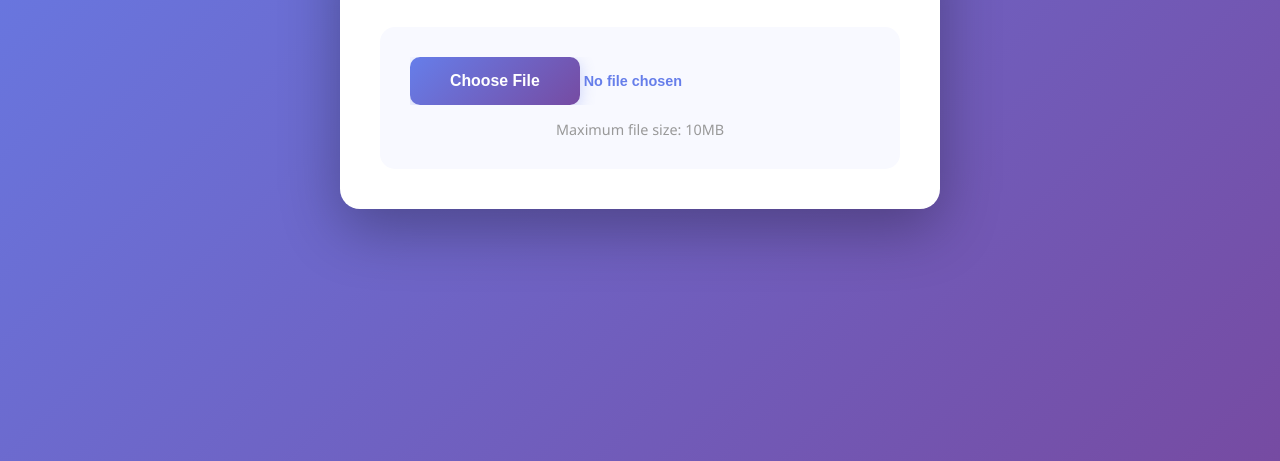
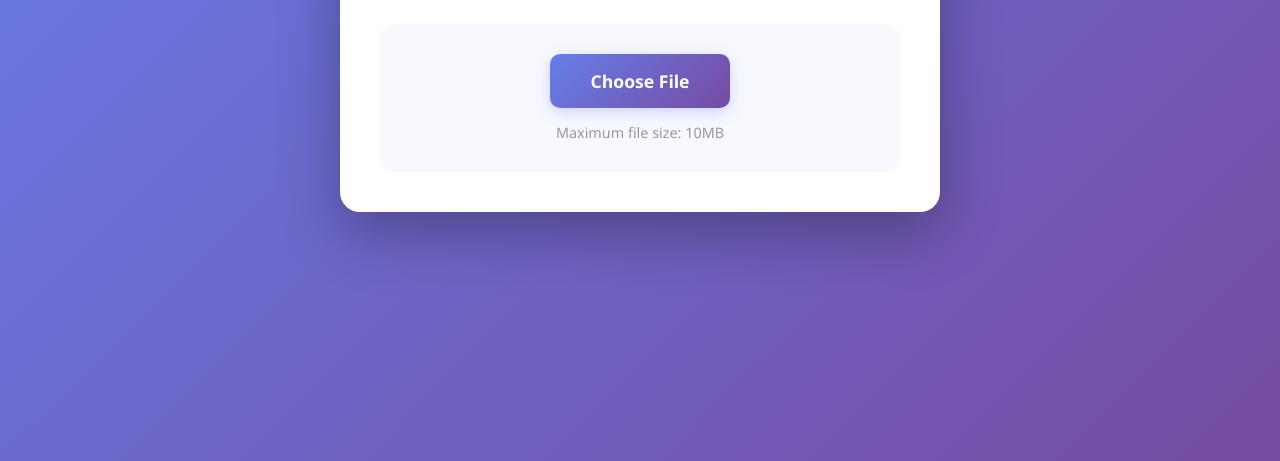
Before and after one commit to georgmkd/file-checker, a plain HTML site: page index.html in a window 1280 px wide. Shown: the part 339-800 px from the top of the page. Drawn offline with Linux system fonts and the light colour scheme.

Commit message:
Return back

```diff
--- a/index.html
+++ b/index.html
@@ -44,12 +44,12 @@
             border-radius: 15px;
         }
 
-        input[type="file"]::file-selector-button {
+        .file-input-label {
+            display: inline-block;
             background: linear-gradient(135deg, #667eea 0%, #764ba2 100%);
             color: white;
             padding: 15px 40px;
             border-radius: 10px;
-            border: none;
             cursor: pointer;
             font-size: 1.1em;
             font-weight: 600;
@@ -57,21 +57,13 @@
             box-shadow: 0 4px 15px rgba(102, 126, 234, 0.3);
         }
 
-        input[type="file"]::file-selector-button:hover {
+        .file-input-label:hover {
             transform: translateY(-2px);
             box-shadow: 0 6px 20px rgba(102, 126, 234, 0.4);
         }
 
-        input[type="file"]::file-selector-button:active {
+        .file-input-label:active {
             transform: translateY(0);
-        }
-
-        input[type="file"] {
-            width: 100%;
-            cursor: pointer;
-            font-size: 0.9em;
-            color: #667eea;
-            font-weight: 600;
         }
 
         .upload-subtext {
@@ -85,6 +77,10 @@
             font-weight: 600;
             margin-top: 15px;
             font-size: 1em;
+        }
+
+        input[type="file"] {
+            display: none;
         }
 
         .file-info {
@@ -217,7 +213,11 @@
         <h1>📁 File Upload & Checker</h1>
 
         <div class="upload-area" id="uploadArea">
-            <input type="file" name="file" id="upload" accept="*/*">
+            <label id="file-label" for="file-input" class="file-input-label">
+                Choose File
+            </label>
+            <input type="file" id="file-input" class="hidden" accept="*/*">
+            <p class="selected-file-name" id="file-name-display"></p>
             <div class="upload-subtext">Maximum file size: 10MB</div>
         </div>
 
@@ -254,7 +254,7 @@
 
     <script>
         const uploadArea = document.getElementById('uploadArea');
-        const fileInput = document.getElementById('upload');
+        const fileInput = document.getElementById('file-input');
         const fileInfo = document.getElementById('fileInfo');
         const MAX_FILE_SIZE = 10 * 1024 * 1024; // 10MB
 
@@ -262,6 +262,7 @@
         fileInput.addEventListener('change', (e) => {
             const file = e.target.files[0];
             if (file) {
+                document.getElementById('file-name-display').textContent = `Selected file: ${file.name}`;
                 handleFile(file);
             }
         });
```
